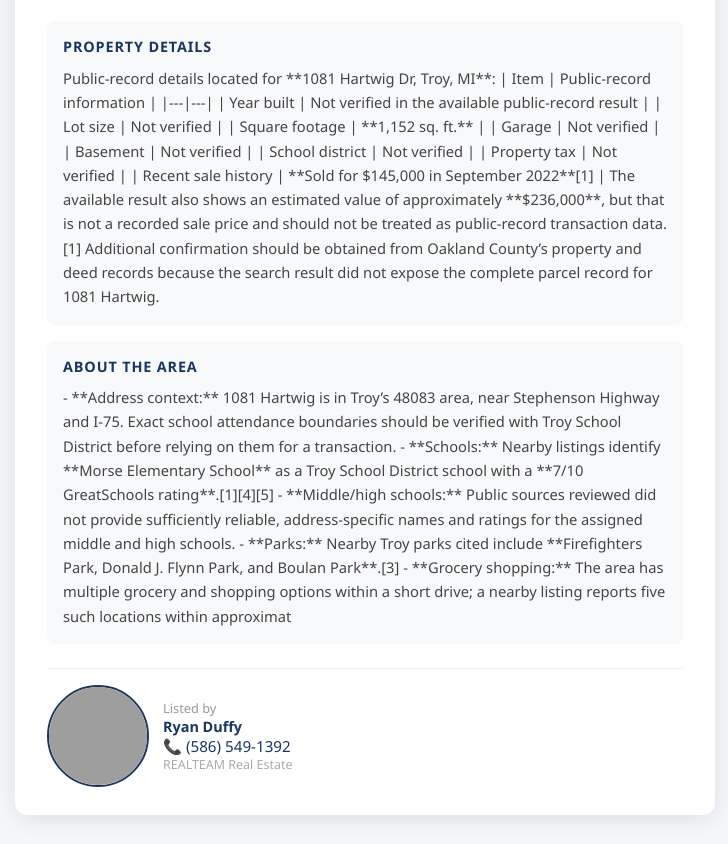
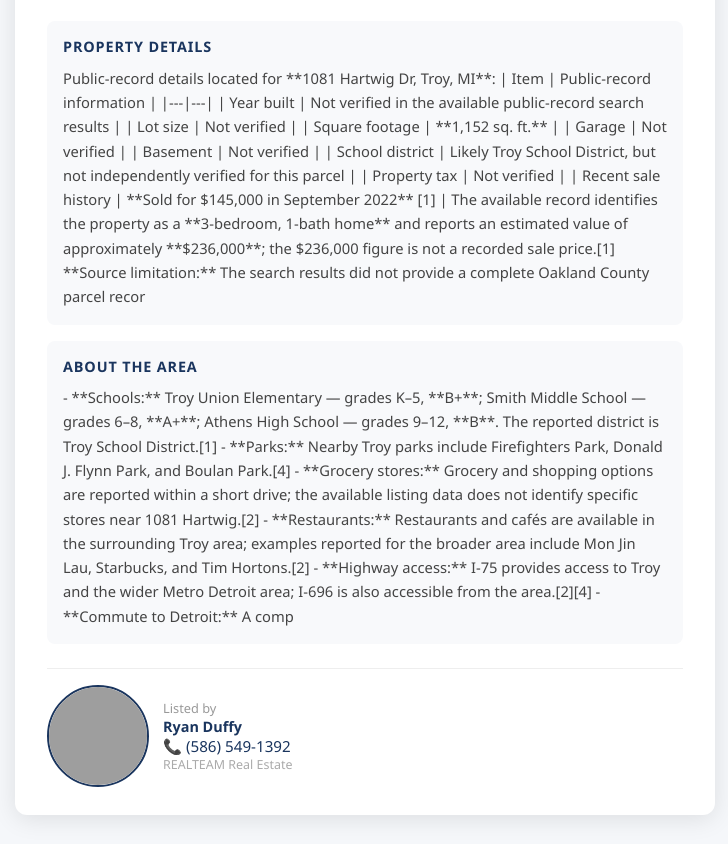
Before and after one commit to tommy-logan-ai/tommythemortgageguy, a plain HTML site: page coming-soon/troy-mi-u-476919.html in a window 1280 px wide. Shown: the part 1165-2009 px from the top of the page, without its empty margins (275-1003 px from the left). Drawn offline with Linux system fonts and the light colour scheme; no server answers; grey boxes are pictures that could not be loaded.

Commit message:
Coming Soon (regen-hero): Troy troy-mi-u-476919

```diff
--- a/coming-soon/troy-mi-u-476919.html
+++ b/coming-soon/troy-mi-u-476919.html
@@ -70,22 +70,24 @@
 
 | Item | Public-record information |
 |---|---|
-| Year built | Not verified in the available public-record result |
+| Year built | Not verified in the available public-record search results |
 | Lot size | Not verified |
 | Square footage | **1,152 sq. ft.** |
 | Garage | Not verified |
 | Basement | Not verified |
-| School district | Not verified |
+| School district | Likely Troy School District, but not independently verified for this parcel |
 | Property tax | Not verified |
-| Recent sale history | **Sold for $145,000 in September 2022**[1] |
+| Recent sale history | **Sold for $145,000 in September 2022** [1] |
 
-The available result also shows an estimated value of approximately **$236,000**, but that is not a recorded sale price and should not be treated as public-record transaction data.[1] Additional confirmation should be obtained from Oakland County’s property and deed records because the search result did not expose the complete parcel record for 1081 Hartwig.
-</p></div>
-    <div style="margin:1rem 0 0;padding:1rem;background:#f8f9fb;border-radius:8px;"><h3 style="font-size:0.9rem;font-weight:700;color:#1a355e;text-transform:uppercase;letter-spacing:0.06em;margin:0 0 0.6rem">About the Area</h3><p style="font-size:0.92rem;color:#444;line-height:1.65;margin:0">- **Address context:** 1081 Hartwig is in Troy’s 48083 area, near Stephenson Highway and I-75. Exact school attendance boundaries should be verified with Troy School District before relying on them for a transaction.
-- **Schools:** Nearby listings identify **Morse Elementary School** as a Troy School District school with a **7/10 GreatSchools rating**.[1][4][5]
-- **Middle/high schools:** Public sources reviewed did not provide sufficiently reliable, address-specific names and ratings for the assigned middle and high schools.
-- **Parks:** Nearby Troy parks cited include **Firefighters Park, Donald J. Flynn Park, and Boulan Park**.[3]
-- **Grocery shopping:** The area has multiple grocery and shopping options within a short drive; a nearby listing reports five such locations within approximat</p></div>
+The available record identifies the property as a **3-bedroom, 1-bath home** and reports an estimated value of approximately **$236,000**; the $236,000 figure is not a recorded sale price.[1]
+
+**Source limitation:** The search results did not provide a complete Oakland County parcel recor</p></div>
+    <div style="margin:1rem 0 0;padding:1rem;background:#f8f9fb;border-radius:8px;"><h3 style="font-size:0.9rem;font-weight:700;color:#1a355e;text-transform:uppercase;letter-spacing:0.06em;margin:0 0 0.6rem">About the Area</h3><p style="font-size:0.92rem;color:#444;line-height:1.65;margin:0">- **Schools:** Troy Union Elementary — grades K–5, **B+**; Smith Middle School — grades 6–8, **A+**; Athens High School — grades 9–12, **B**. The reported district is Troy School District.[1]
+- **Parks:** Nearby Troy parks include Firefighters Park, Donald J. Flynn Park, and Boulan Park.[4]
+- **Grocery stores:** Grocery and shopping options are reported within a short drive; the available listing data does not identify specific stores near 1081 Hartwig.[2]
+- **Restaurants:** Restaurants and cafés are available in the surrounding Troy area; examples reported for the broader area include Mon Jin Lau, Starbucks, and Tim Hortons.[2]
+- **Highway access:** I-75 provides access to Troy and the wider Metro Detroit area; I-696 is also accessible from the area.[2][4]
+- **Commute to Detroit:** A comp</p></div>
     <div class="agent" style="display:flex;align-items:center;gap:14px;margin-top:1.5rem;padding-top:1rem;border-top:1px solid #eee">
       <img src="https://tommythemortgageguy.com/assets/agents/ryan-duffy-headshot.jpg" alt="Ryan Duffy" style="width:98px;height:98px;border-radius:50%;object-fit:cover;border:2px solid #1a355e">
       <div style="text-align:left">
```
